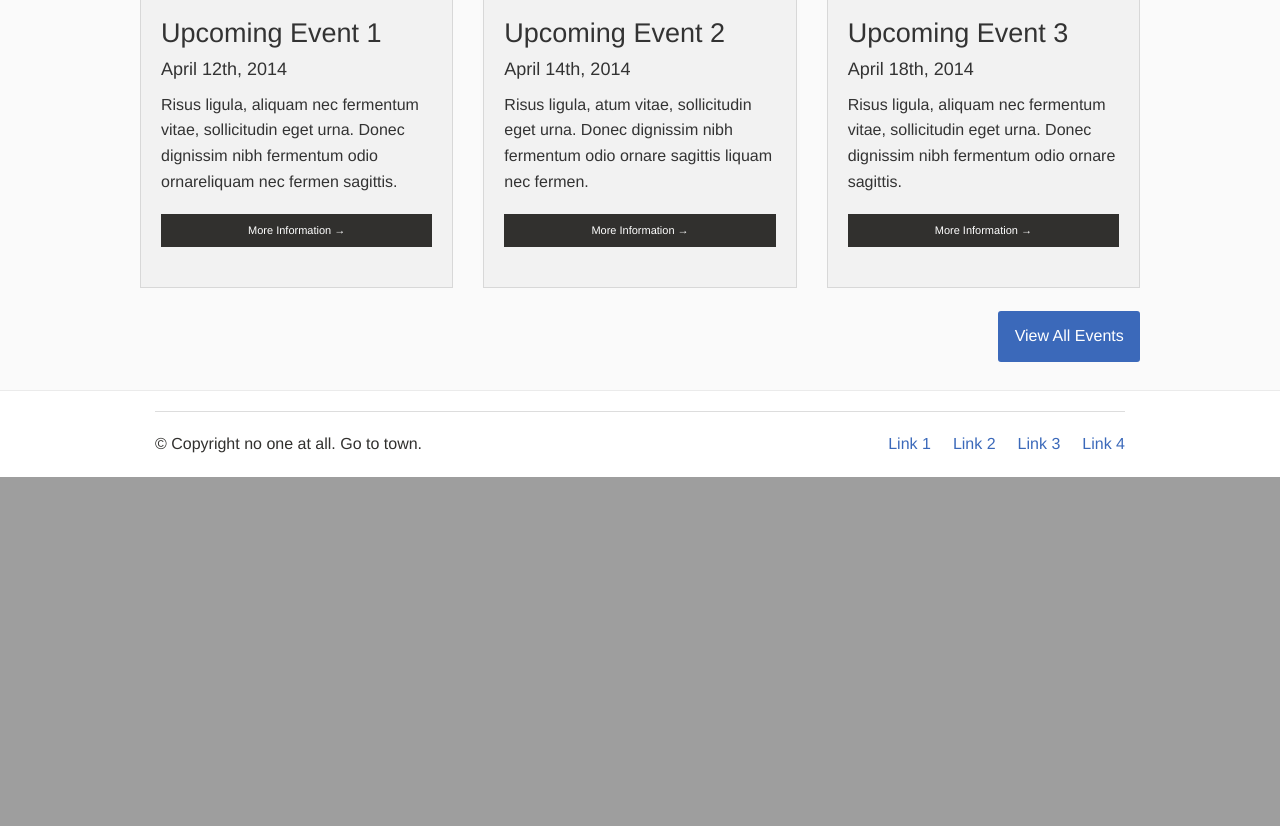
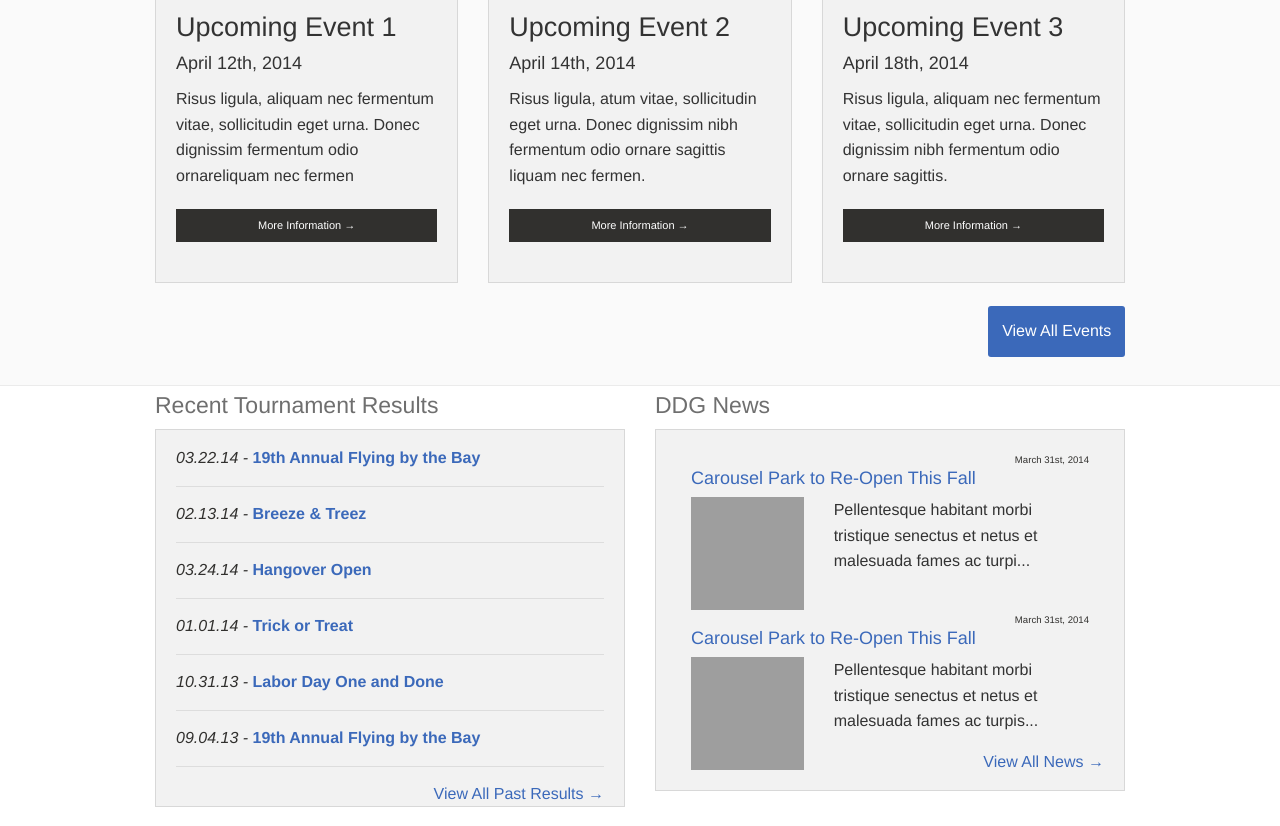
Before and after one commit to nickBumgarner/dediscgolf.com, a PHP site: page / in a window 1280 px wide. Shown: the part 1851-2677 px from the top of the page. Before the commit the page ends 2328 px from the top, so only its background shows below. Run offline with PHP 8.4, Linux system fonts and the light colour scheme; some libraries are stand-ins or nearby versions; grey boxes are pictures that could not be loaded.

Commit message:
Updating homepage prototype

```diff
--- a/app/index.html
+++ b/app/index.html
@@ -31,6 +31,11 @@
         <img src="http://www.dediscgolf.com/wp-content/blogs.dir/16/files/2013/05/logo.png"/>
       </a>
     </div>
+
+    <a href="#" class="right">
+      <small>Login | Sign Up</small>
+    </a>
+
     <br/>
     <br/>
 
@@ -110,13 +115,12 @@
             <li class="">
               <a href="#">Get Involved!</a>
             </li>
-            <li class="has-dropdown right">
-              <a href="#">Member Login</a>
-              <ul class="dropdown">
-                <li><a href="#">Log In</a></li>
-                <li><a href="#">Sign Up</a></li>
-              </ul>
+            <li class="divider"></li>
+
+            <li>
+              <a href="#">DDG Forums</a>
             </li>
+
           </ul>
         </section>
       </nav>
@@ -158,6 +162,7 @@
 
 <div class="dark-row">
 
+
   <div class="row">
     <div class="small-12 hide-for-small">
       <h3>Upcoming Events</h3>
@@ -165,8 +170,6 @@
     <div class="small-12 columns show-for-small">
       <h3>Upcoming Events</h3>
     </div>
-    <!-- Side Bar -->
-    <div class="row">
     <div class="large-4 medium-4 small-12 columns">
       <div class="hide-for-small">
         <img src="http://placeimg.com/350/200/nature">
@@ -176,8 +179,7 @@
         <h5 class="subheader">April 12th, 2014</h5>
 
         <p class="hide-for-small">Risus ligula, aliquam nec fermentum vitae, sollicitudin eget urna. Donec dignissim
-                                    nibh
-                                    fermentum odio ornareliquam nec fermen sagittis.
+                                  fermentum odio ornareliquam nec fermen
         </p>
         <a href="#" class="hide-for-small button secondary tiny expand">
           More Information &rarr;
@@ -235,43 +237,158 @@
     </h3>
 
   </div>
+
+
+</div>
+<div class="row">
+  <div class="small-12 medium-6 large-6 columns">
+    <h4 class="subheader">
+      Recent Tournament Results
+    </h4>
+
+    <div class="panel">
+      <div class="small-12 medium-12 large-12">
+        <em>03.22.14 - </em>
+        <strong><a href='#'>19th Annual Flying by the Bay</a></strong>
+      </div>
+      <hr/>
+      <div class="small-12 medium-12 large-12"><em>02.13.14 - </em>
+
+        <strong><a href='#'>Breeze & Treez</a></strong>
+      </div>
+      <hr/>
+      <div class="small-12 medium-12 large-12"><em>03.24.14 - </em>
+
+        <strong><a href='#'>Hangover Open</a></strong>
+      </div>
+      <hr/>
+      <div class="small-12 medium-12 large-12"><em>01.01.14 - </em>
+
+        <strong><a href='#'>Trick or Treat</a></strong>
+      </div>
+      <hr/>
+      <div class="small-12 medium-12 large-12"><em>10.31.13 - </em>
+
+        <strong><a href='#'>Labor Day One and Done</a></strong>
+      </div>
+      <hr/>
+      <div class="small-12 medium-12 large-12"><em>09.04.13 - </em>
+
+        <strong><a href='#'>19th Annual Flying by the Bay</a></strong>
+      </div>
+      <hr/>
+      <div class="small-12 medium-12 large-12">
+        <a href="#" class="right">View All Past Results &rarr;</a>
       </div>
     </div>
-<!-- End Side Bar -->
+  </div>
+  <div class="small-12 medium-6 large-6 columns">
+    <h4 class="subheader">
+      DDG News
+    </h4>
+
+    <div class="panel small-12 columns">
+      <div>
+        <div class="small-12 columns text-right">
+          <small>March 31st, 2014</small>
+        </div>
+        <div class="small-12 columns">
+
+          <strong><h5><a href='#'>Carousel Park to Re-Open This Fall</a></h5></strong>
+        </div>
+        <div class="small-12">
+
+          <div class="small-4 large-4 medium-4 columns">
+
+            <a href="#"> <img src="http://placeimg.com/200/200/nature" alt="slide 1"/>
+          </div>
+          <div class="small-8 large-8 medium-8 columns">
+
+            <p>Pellentesque habitant morbi tristique senectus et netus et malesuada fames ac turpi...</p></div>
+        </div>
+        <div class="small-12">
+          </a>
+        </div>
+        <div class="small-12 columns text-right">
+          <small>March 31st, 2014</small>
+        </div>
+      </div>
+      <div class="small-12 columns">
+
+        <strong><h5><a href='#'>Carousel Park to Re-Open This Fall</a></h5></strong>
+      </div>
+      <div class="small-12">
+
+        <div class="small-4 large-4 medium-4 columns">
+
+          <a href="#"> <img src="http://placeimg.com/200/200/nature" alt="slide 1"/></a>
+        </div>
+        <div class="small-8 large-8 medium-8 columns">
+
+          <p>Pellentesque habitant morbi tristique senectus et netus et malesuada fames ac turpis...</p></div>
+      </div>
+
+      <div class="small-12">
+        <a href="#" class="right">View All News &rarr;</a>
+      </div>
+    </div>
+  </div>
+</div>
 
 
-<!-- Thumbnails -->
+<footer>
+  <div class="row">
+    <div class="small-12 medium-6 large-6 columns logo">
+      <a href="#">
+        <img src="http://www.dediscgolf.com/wp-content/blogs.dir/16/files/2013/05/logo.png"/>
+      </a> <br/>
+
+
+      <ul class="inline-list ">
+        <li>
+          <a href='#'>
+            <i class="fa fa-facebook-square"></i>
+          </a>
+        </li>
+        <li>
+          <a href='#'>
+            <i class="fa fa-twitter-square"></i>
+          </a>
+        </li>
+        <li>
+          <a href='#'>
+            <i class="fa fa-youtube-square"></i>
+          </a>
+        </li>
+        <li>
+          <a href='#'>
+            <i class="fa fa-pencil-square "></i>
+          </a>
+        </li>
+        <li>
+      </ul>
 
     </div>
 
+    <div class="small-12 medium-6 large-4 columns">
+      <br/>
 
-<!-- Footer -->
+      <p>Receive news, event information and important updates! <br/>
+        </small></p>
 
-<footer class="row">
-  <div class="large-12 columns">
-    <hr/>
-    <div class="row">
-
-      <div class="large-6 columns">
-        <p>© Copyright no one at all. Go to town.</p>
+      <div class="small-8 left">
+        <input type="text" placeholder="name@domain.com"/>
       </div>
 
-      <div class="large-6 columns">
-        <ul class="inline-list right">
-          <li><a href="#">Link 1</a></li>
-          <li><a href="#">Link 2</a></li>
-          <li><a href="#">Link 3</a></li>
-          <li><a href="#">Link 4</a></li>
-        </ul>
+      <div class="small-4 right">
+
+        <input type="submit" placeholder="Submit" class="button tiny"/>
       </div>
-
     </div>
   </div>
 </footer>
 
-<!-- End Footer -->
 
-</div>
 </div>
 
 <!-- build:js js/vendor/libraries.min.js -->
--- a/app/scss/_appstyles.scss
+++ b/app/scss/_appstyles.scss
@@ -26,6 +26,17 @@ a.mobile-link {
   right: 2rem;
 
   &:hover {
-    color:#333;
+    color: #333;
   }
 }
+
+footer {
+  .logo {
+  }
+
+  background-color: #EEE;
+ ul li a {
+    font-size:2.1rem;
+
+  }
+}
--- a/app/scss/_settings.scss
+++ b/app/scss/_settings.scss
@@ -1156,7 +1156,7 @@ $header-font-color: #222;
 // $topbar-link-color-active: #fff;
 // $topbar-link-color-active-hover: #fff;
 // $topbar-link-weight: normal;
-// $topbar-link-font-size: rem-calc(13);
+$topbar-link-font-size: rem-calc(16);
 // $topbar-link-hover-lightness: -10%; // Darken by 10%
 // $topbar-link-bg-hover: #272727;
 // $topbar-link-bg-active: $primary-color;
```
Also changed, not shown: app/css/app.css. Lines whose indentation alone changed are shown as unchanged.
